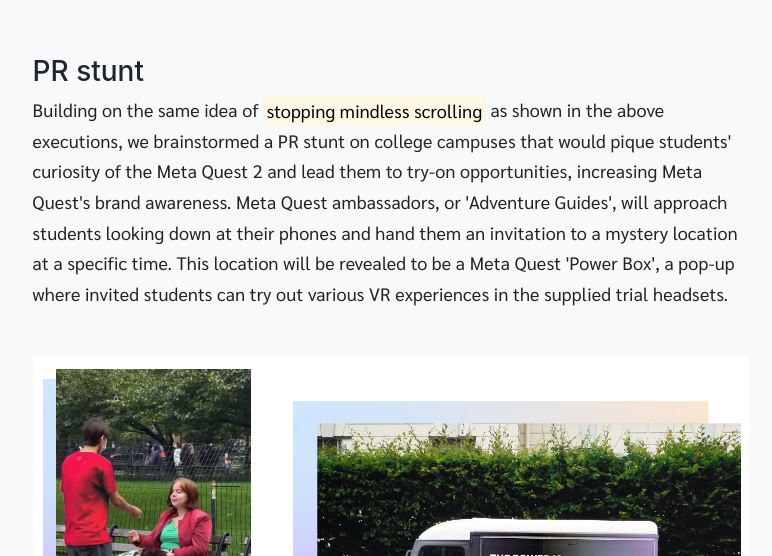
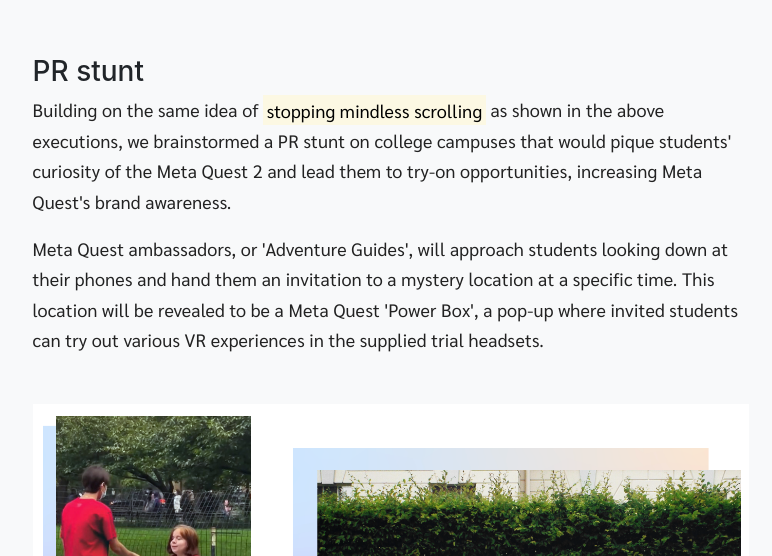
Before and after one commit to deannasee/deannasee.github.io, a website with bundled scripts: page power.html in a window 1280 px wide. Shown: the part 7542-8098 px from the top of the page, without its empty margins (249-1021 px from the left). Built offline with nearby package versions, Linux system fonts and the light colour scheme; a web font is replaced by a local one.

Commit message:
Update power.html

```diff
--- a/power.html
+++ b/power.html
@@ -205,10 +205,10 @@
                 <span class="sr-only">Next</span>
               </a>
             </div>
-            <ol class="carousel-indicators">
+       <!--     <ol class="carousel-indicators">
               <li data-target="#carouselLofi" data-slide-to="0" class="active"></li>
               <li data-target="#carouselLofi" data-slide-to="1"></li>
-            </ol>
+            </ol> -->
 
           </div>
       </div>
@@ -224,7 +224,8 @@
     <div id="prstunt" class="div-section bg-light">
       <div class="container-narrow">
         <h3>PR stunt</h3>
-        <p>Building on the same idea of <mark>stopping mindless scrolling</mark> as shown in the above executions, we brainstormed a PR stunt on college campuses that would pique students' curiosity of the Meta Quest 2 and lead them to try-on opportunities, increasing Meta Quest's brand awareness. Meta Quest ambassadors, or 'Adventure Guides', will approach students looking down at their phones and hand them an invitation to a mystery location at a specific time. This location will be revealed to be a Meta Quest 'Power Box', a pop-up where invited students can try out various VR experiences in the supplied trial headsets.</p>
+        <p>Building on the same idea of <mark>stopping mindless scrolling</mark> as shown in the above executions, we brainstormed a PR stunt on college campuses that would pique students' curiosity of the Meta Quest 2 and lead them to try-on opportunities, increasing Meta Quest's brand awareness.</p>
+        <p>Meta Quest ambassadors, or 'Adventure Guides', will approach students looking down at their phones and hand them an invitation to a mystery location at a specific time. This location will be revealed to be a Meta Quest 'Power Box', a pop-up where invited students can try out various VR experiences in the supplied trial headsets.</p>
          <img class="img-fluid img-pad-top" src="img/portfolio/power/powerbox.png" alt="pr stunt">
       </div>
     </div>
```
